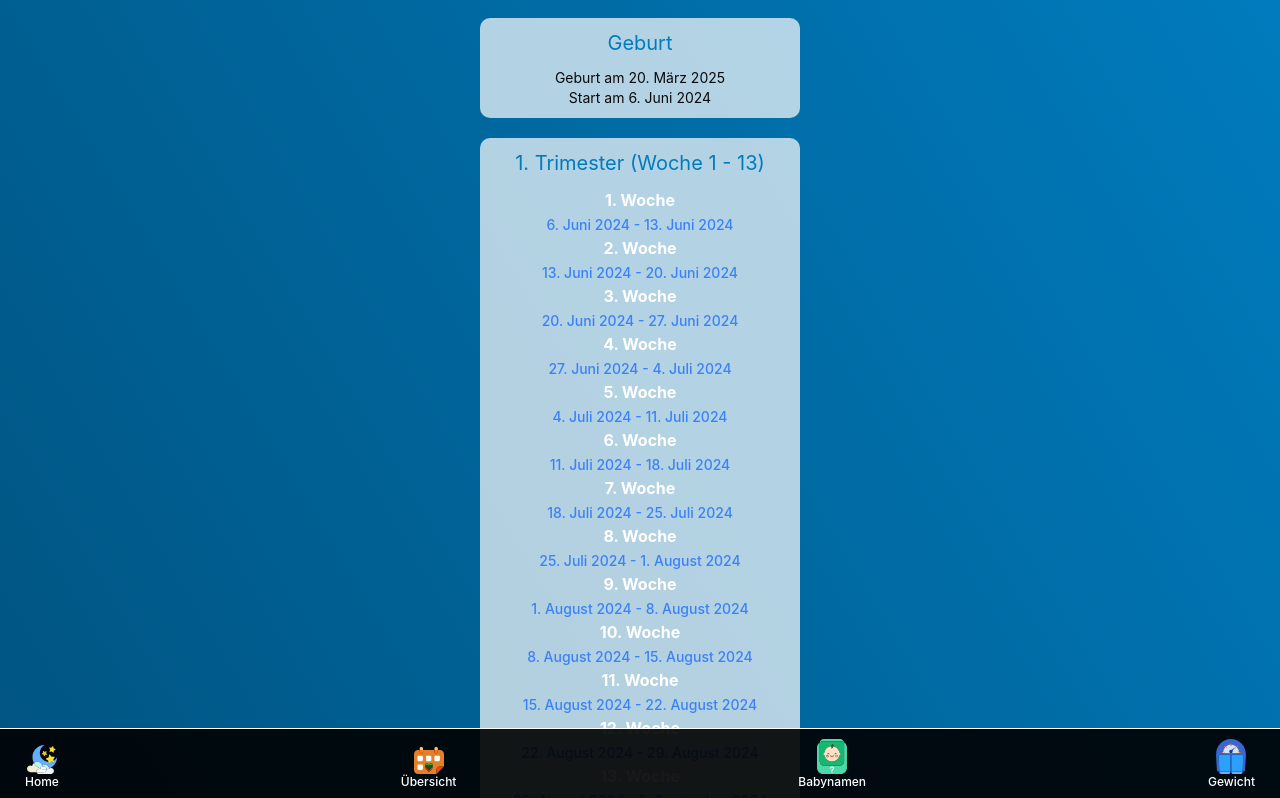
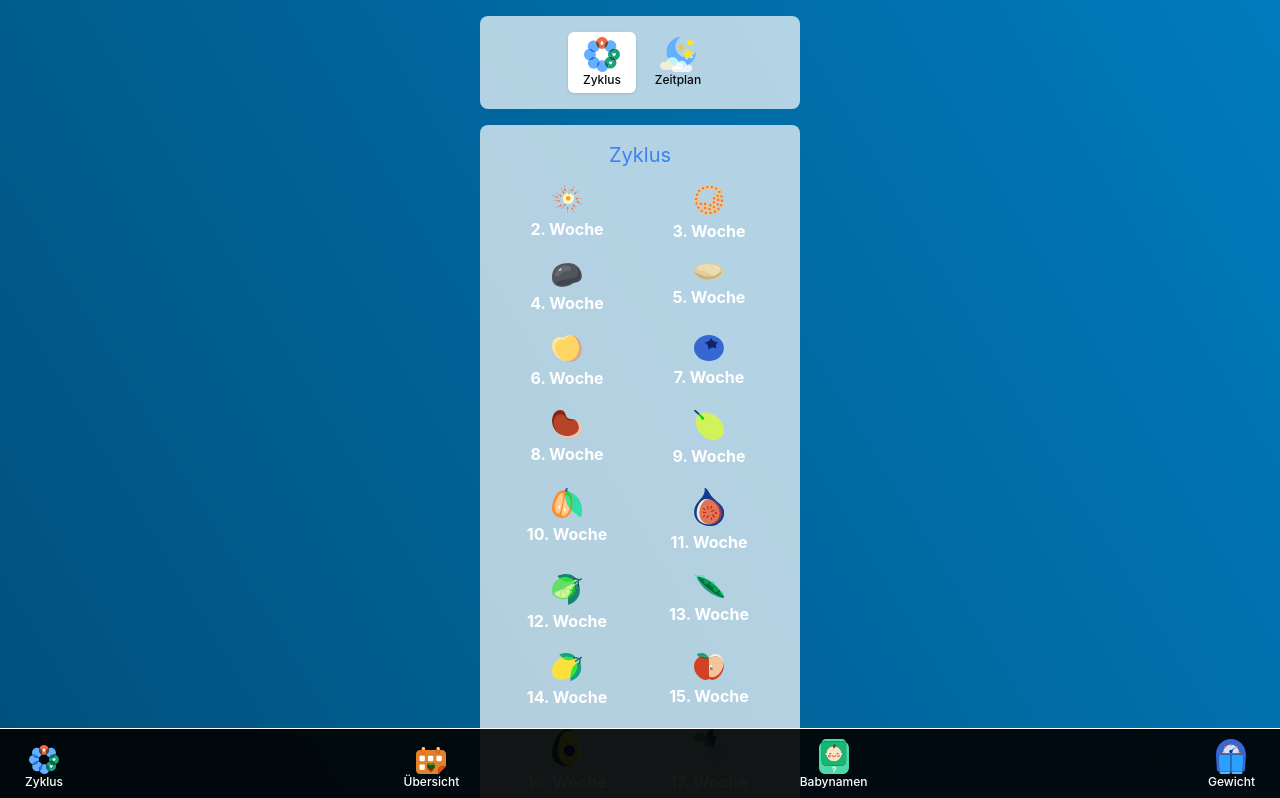
Before and after one commit to BroBuddy/pregnancy-helper, a React (Vite) app: page / in a window 1280 px wide. Shown: the top 798 px of the page. Built offline with nearby package versions, Linux system fonts and the light colour scheme.

Commit message:
added start page

```diff
--- /dev/null
+++ b/src/components/Cycle.tsx
@@ -0,0 +1,41 @@
+import { Link } from 'react-router-dom'
+
+const Cycle = () => {
+    const weeksOfPregnancy: number = 41
+
+    return (
+        <div className="flex flex-col rounded-lg bg-white/70 my-2 p-4">
+            <h2 className="text-xl text-blue-500 pb-2">Zyklus</h2>
+
+            <div className="flex flex-row flex-wrap">
+                {Array.from({ length: weeksOfPregnancy - 1 }).map(
+                    (_: unknown, index: number) => {
+                        return (
+                            <div
+                                key={index}
+                                className="flex w-[142px] my-2 justify-center"
+                            >
+                                <Link
+                                    to={`/week/${index + 2}`}
+                                    className="flex flex-col items-center"
+                                >
+                                    <img
+                                        src={`/size/${index + 2}.svg`}
+                                        alt=""
+                                        width="30"
+                                    />
+
+                                    <strong className="flex text-white py-1">
+                                        {index + 2}. Woche
+                                    </strong>
+                                </Link>
+                            </div>
+                        )
+                    }
+                )}
+            </div>
+        </div>
+    )
+}
+
+export default Cycle
--- a/src/components/MobileNav.tsx
+++ b/src/components/MobileNav.tsx
@@ -4,8 +4,8 @@ const MobileNav = () => {
     return (
         <section className="mobile-nav">
             <Link to="/">
-                <img src="/icons/home.svg" alt="" width={30} />
-                <span className="text-xs">Home</span>
+                <img src="/icons/calculator.svg" alt="" width={30} />
+                <span className="text-xs">Zyklus</span>
             </Link>
 
             <Link to="/overview">
--- a/src/components/TrimesterOverview.tsx
+++ b/src/components/TrimesterOverview.tsx
@@ -1,7 +1,10 @@
 import { Timeline } from '@/service/data'
+import { Tabs, TabsList, TabsContent } from '@radix-ui/react-tabs'
 import { Link } from 'react-router-dom'
+import TabButton from './TabButton'
+import Cycle from './Cycle'
 
-const months = [
+const months: string[] = [
     'Januar',
     'Februar',
     'März',
@@ -38,40 +41,78 @@ const TrimesterOverview = () => {
 
     return (
         <section className="flex flex-col py-2 w-80">
-            <div className="card flex flex-col items-center w-full">
-                <h2>Geburt</h2>
-                <p className="text-sm">Geburt am {getFullDate(birthDay)}</p>
-                <p className="text-sm">Start am {getFullDate(startDate)}</p>
+            <Tabs defaultValue="calculator" className="w-full">
+                <div className="flex flex-col rounded-lg bg-white/70 my-2 p-4">
+                    <TabsList className="flex flex-row mx-2 justify-center">
+                        <TabButton
+                            value="calculator"
+                            text="Zyklus"
+                            width={36}
+                        />
+                        <TabButton value="home" text="Zeitplan" width={36} />
+                    </TabsList>
+                </div>
+
+                <div className="flex mt-2">
+                    <div className="flex flex-col w-full">
+                        <TabsContent value="calculator">
+                            <Cycle />
+                        </TabsContent>
+
+                        <TabsContent value="home">
+                            <div className="flex flex-col rounded-lg bg-white/70 my-2 p-4">
+                                <h2 className="text-xl text-blue-500 pb-2">
+                                    Zeitplan
+                                </h2>
+
+                                <p className="text-sm">
+                                    Start ca. {getFullDate(startDate)}
+                                </p>
+
+                                <p className="text-sm">
+                                    Geburt ca. {getFullDate(birthDay)}
+                                </p>
                             </div>
 
                             {timeline.map((trimester: any, index: number) => {
                                 return (
-                    <div className="card" key={index}>
-                        <h2>
-                            {index + 1}. Trimester (Woche {trimester.timeline})
+                                    <div
+                                        className="flex flex-col rounded-lg bg-white/70 my-4 p-4"
+                                        key={index}
+                                    >
+                                        <h2 className="text-xl text-blue-500 pb-2">
+                                            {index + 1}. Trimester (Woche{' '}
+                                            {trimester.timeline})
                                         </h2>
 
-                        {trimester.weeks.map((item: any, index: number) => {
+                                        {trimester.weeks.map(
+                                            (item: any, index: number) => {
                                                 return (
                                                     <div
                                                         key={index}
                                                         style={{
                                                             color: currentWeek(
                                                                 calculateDate(
-                                                weeksOfPregnancy - item.week + 1
+                                                                    weeksOfPregnancy -
+                                                                        item.week +
+                                                                        1
                                                                 ),
 
                                                                 calculateDate(
-                                                weeksOfPregnancy - item.week
+                                                                    weeksOfPregnancy -
+                                                                        item.week
                                                                 )
                                                             )
                                                                 ? '#1fc1fc'
                                                                 : '',
                                                         }}
                                                     >
-                                    <Link to={`/week/${item.week}`}>
+                                                        <Link
+                                                            to={`/week/${item.week}`}
+                                                        >
                                                             <strong className="text-white">
-                                            {item.week}. Woche
+                                                                {item.week}.
+                                                                Woche
                                                             </strong>
                                                             <br />
 
@@ -86,17 +127,23 @@ const TrimesterOverview = () => {
                                                                 -{' '}
                                                                 {getFullDate(
                                                                     calculateDate(
-                                                    weeksOfPregnancy - item.week
+                                                                        weeksOfPregnancy -
+                                                                            item.week
                                                                     )
                                                                 )}
                                                             </span>
                                                         </Link>
                                                     </div>
                                                 )
-                        })}
+                                            }
+                                        )}
                                     </div>
                                 )
                             })}
+                        </TabsContent>
+                    </div>
+                </div>
+            </Tabs>
         </section>
     )
 }
--- a/src/constants/index.ts
+++ /dev/null
@@ -1,6 +0,0 @@
-export const sidebarLinks = [
-    {
-        route: '/',
-        label: 'Home',
-    },
-]
--- a/src/service/data.ts
+++ b/src/service/data.ts
@@ -3,9 +3,6 @@ export const Timeline = [
         trimester: 1,
         timeline: '1 - 13',
         weeks: [
-            {
-                week: 1,
-            },
             {
                 week: 2,
                 highlights: [
```
Also changed, not shown: public/icons/calculator.svg (added). Lines whose indentation alone changed are shown as unchanged.
